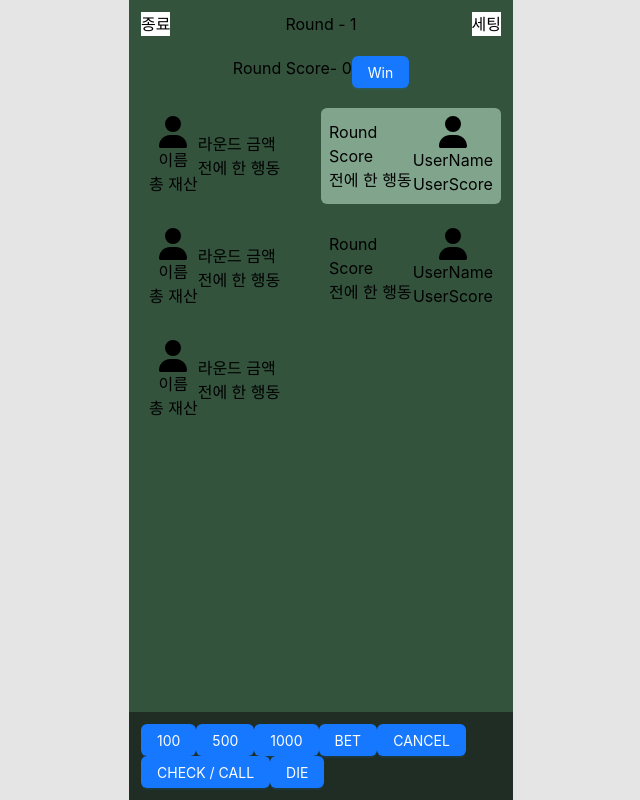
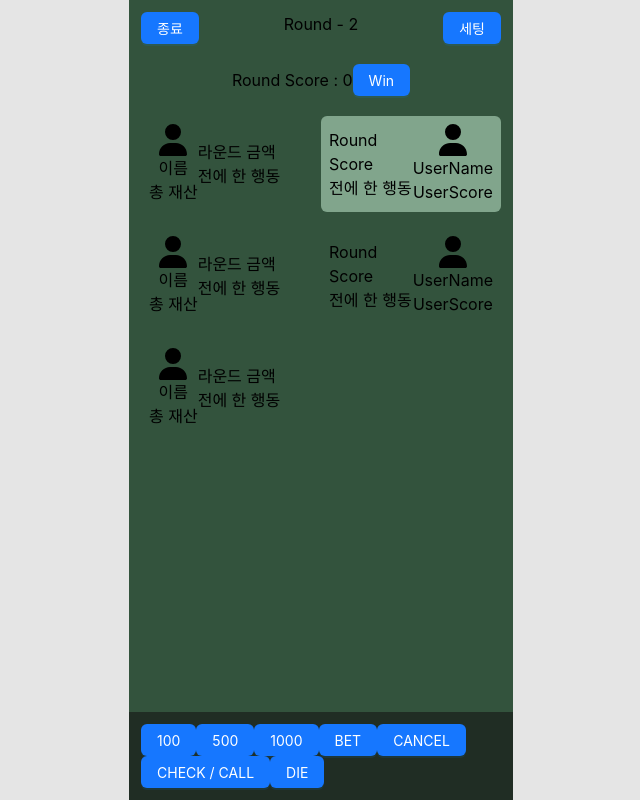
Before and after one commit to Betting-Man/Frontend, a React (Create React App) app: page /single/1 in a window 1280 px wide. Shown: the whole page, without its empty margins (319-959 px from the left). Built offline with nearby package versions, Linux system fonts and the light colour scheme.

Commit message:
✅ 상태 연결

```diff
--- a/src/app/store.tsx
+++ b/src/app/store.tsx
@@ -7,4 +7,5 @@ const store = configureStore({
     },
   });
 
+  export type RootState = ReturnType<typeof store.getState>;
   export default store;
--- a/src/components/Header/Header.tsx
+++ b/src/components/Header/Header.tsx
@@ -1,17 +1,19 @@
-
-import React from 'react'
 import { useState } from "react";
 import {Button } from "antd";
+import { useSelector, useDispatch } from 'react-redux';
+import { RootState } from '../../app/store';
 
 type Props = {}
 
 export default function Header({ }: Props) {
-  const [roundCount, setRoundCount] = useState(1) // 라운드 수
+  // 라운드
+  const round = useSelector((state : RootState) => state.single.round);
+
   return (
     <div className="header flex justify-between p-3">
-      <button className='bg-white'>종료</button>
-      <h1>Round - {roundCount}</h1>
-      <button className='bg-white'>세팅</button>
+      <Button type="primary" >종료</Button>
+      <h1>Round - {round}</h1>
+      <Button type="primary">세팅</Button>
     </div>
   )
 }
--- a/src/components/ScoreBoard/ScoreBoard.tsx
+++ b/src/components/ScoreBoard/ScoreBoard.tsx
@@ -1,12 +1,17 @@
 import React from 'react'
 import { Button } from "antd";
+import { useSelector, useDispatch } from 'react-redux';
+import { RootState } from '../../app/store';
 
 type Props = {}
 
 export default function ScoreBoard({ }: Props) {
+    // 라운드 걸린 베팅 금액
+    const roundScore = useSelector((state : RootState) => state.single.currentRoundTotalScore);
+
     return (
-        <div className="p-2 flex justify-center">
-            <h1>Round Score- 0</h1>
+        <div className="p-2 flex justify-center items-center">
+            <h1>Round Score : {roundScore}</h1>
             <Button type="primary">Win</Button>
         </div>
     )
--- a/src/components/SingleBeginModal/SingleBeginModal.tsx
+++ b/src/components/SingleBeginModal/SingleBeginModal.tsx
@@ -5,17 +5,23 @@ import useUserposition from "../../hooks/useUserPostition";
 import LeftUserNameInput from "../UserNameInput/LeftUserNameInput";
 import RightUserNameInput from "../UserNameInput/RightUserNameInput";
 import { useSelector, useDispatch } from 'react-redux';
-import { setUserCount, setUsers,setInitialBet } from "../../features/single/singleSlice";
+import { setUserCount, setUsers, setInitialBet } from "../../features/single/singleSlice";
 
 type Props = {
     isModalOpen: boolean,
     setIsModalOpen: (isOpen: boolean) => void,
     userCount: number,
-    initialBet : number,
-    initialScore : number,
+    initialBet: number,
+    initialScore: number,
 }
 
-export default function SingleBeginModal({ isModalOpen, setIsModalOpen, userCount,initialBet,initialScore }: Props) {
+type User = {
+    name: string,
+    initialScore: number,
+    currentScore: number,
+}
+
+export default function SingleBeginModal({ isModalOpen, setIsModalOpen, userCount, initialBet, initialScore }: Props) {
     const { leftArray, rightArray } = useUserposition(userCount);
     const navigate = useNavigate();
     const dispatch = useDispatch();
@@ -24,7 +30,33 @@ export default function SingleBeginModal({ isModalOpen, setIsModalOpen, userCoun
         navigate('/single/1'); // 특정 roomId로 수정 필요 ////////////////////////////////////////
         dispatch(setUserCount(userCount)) // 유저 수 상태 업데이트
         dispatch(setInitialBet(initialBet)) // 초기 베팅 금액 상태 업데이트
-        // dispatch(setUsers()); // 유저 객체 업데이트
+        // 유저 객체 배열 생성
+        const userObjects: User[] = [];
+        // leftArray 첫번째 요소로 객체 생성
+        if (leftArray.length > 0) {
+            userObjects.push({
+                name: leftArray[0],
+                initialScore: 0,
+                currentScore: 0,
+            });
+        }
+        // rightArray의 모든 요소로 객체 생성
+        rightArray.forEach((userName) => {
+            userObjects.push({
+                name: userName,
+                initialScore: 0,
+                currentScore: 0,
+            });
+        });
+        // leftArray의 나머지 요소로 객체 생성
+        for (let i = 1; i < leftArray.length; i++) {
+            userObjects.push({
+                name: leftArray[i],
+                initialScore: 0,
+                currentScore: 0,
+            });
+        }
+        dispatch(setUsers(userObjects)) // 유저 객체 업데이트
     }
 
     return (
--- a/src/features/single/singleSlice.ts
+++ b/src/features/single/singleSlice.ts
@@ -7,6 +7,8 @@ export const singleSlice = createSlice({
 		users: [], // 유저 객체의 배열
 		userCount: 0, // 유저 수
 		initialBet: 0, // 초기 베팅 필수 금액
+        round : 2, // 라운드 수
+        currentRoundTotalScore : 0, // 해당 라운드에 걸린 금액
 	},
 	reducers: {
 		// 유저 수 상태 업데이트
@@ -25,7 +27,18 @@ export const singleSlice = createSlice({
 		setUserTurnOrder: (state, action) => {
 			state.userTurnOrder = action.payload;
 		},
-
+        // 라운드 수 늘리기
+        incrementRound : (state) => {
+			state.round += 1;
+		},
+        // 라운드에 걸린 금액 초기화
+        resetCurrentRoundTotalScore : (state)=>{
+            state.currentRoundTotalScore = 0;
+        },
+        // 라운드에 걸린 금액 더하기
+		incrementCurrentRoundTotalScore : (state,action) => {
+			state.currentRoundTotalScore += action.payload;
+		},
 	},
 });
 
--- a/src/pages/SingleSetting/SingleSetting.tsx
+++ b/src/pages/SingleSetting/SingleSetting.tsx
@@ -17,10 +17,6 @@ export default function Single({ }: Props) {
     const [initialBet, setInitialBet] = useState(50); // 초기 베팅 금액
 
     const navigate = useNavigate();
-
-    const handleChange = (value: string) => {
-        console.log(`selected ${value}`);
-    };
 
     return (
         <div className='flex flex-col items-center'>
@@ -43,7 +39,7 @@ export default function Single({ }: Props) {
             <Select
                 defaultValue='10000'
                 style={{ width: 120 }}
-                onChange={handleChange}
+                onChange={(value)=> setInitialScore(Number(value))}
                 options={[
                     { value: 5000, label: '5000' },
                     { value: 10000, label: '10000' },
@@ -62,7 +58,7 @@ export default function Single({ }: Props) {
             <Select
                 defaultValue='10000'
                 style={{ width: 120 }}
-                onChange={handleChange}
+                onChange={(value)=>setInitialBet(Number(value))}
                 disabled={isInitialBet}
                 options={[
                     { value: 5000, label: '5000' },
```
